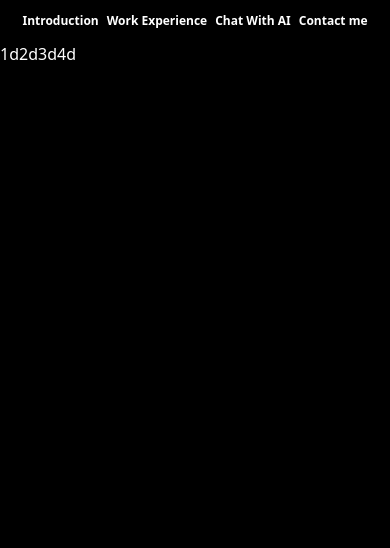
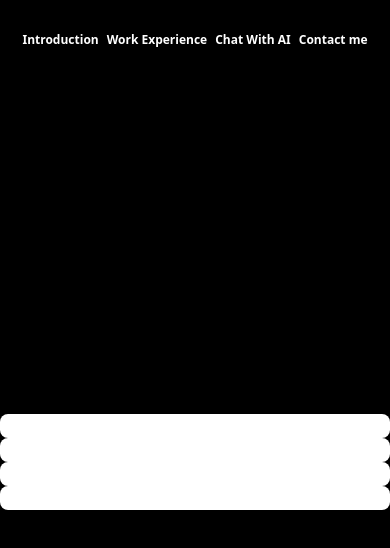
Before and after one commit to SonnyJimm/protofolio-tailwind, a React (Create React App) app: page / in a window 390 px wide. Shown: the top 548 px of the page. Built offline with nearby package versions, Linux system fonts and the light colour scheme.

Commit message:
place holder

```diff
--- a/src/App.tsx
+++ b/src/App.tsx
@@ -25,11 +25,9 @@ const App = () => {
       <NavBar>
         <NavBarElement
           setBackground={() => {
-            console.log("hi");
             setGradient("sm:to-violet-800");
           }}
           setDefaultBackground={() => {
-            console.log("bye");
             setGradient(active.background);
           }}
         >
--- a/src/components/wrappers/CardWrapper.tsx
+++ b/src/components/wrappers/CardWrapper.tsx
@@ -2,6 +2,10 @@ import React from "react";
 import { Props } from "interfaces";
 
 const CardWrapper: React.FC<Props> = ({ children }) => {
-  return <div className="">{children}</div>;
+  return (
+    <div className="sm:absolute rounded-lg lg:right-10 lg:w-3/4 sm:w-3/4 sm:h-5/6 bg-white">
+      {children}
+    </div>
+  );
 };
 export default CardWrapper;
--- a/src/components/wrappers/Container.tsx
+++ b/src/components/wrappers/Container.tsx
@@ -4,7 +4,7 @@ const Container: React.FC<ContainerProp> = ({ children, gradient }) => {
   return (
     <div
       className={
-        "h-screen w-screen flex flex-col-reverse font-sans transition-all text-white lg:flex-row  bg-black lg:bg-gradient-to-r sm:bg-gradient-to-t sm:from-black sm:from-60% " +
+        "h-screen w-screen flex flex-col-reverse font-sans transition-all duration-500 text-white lg:flex-row  bg-black lg:bg-gradient-to-r sm:bg-gradient-to-t sm:from-black sm:from-60% " +
         gradient
       }
     >
--- a/src/components/wrappers/Content.tsx
+++ b/src/components/wrappers/Content.tsx
@@ -2,7 +2,7 @@ import { Props } from "interfaces";
 
 const Content: React.FC<Props> = ({ children }) => {
   return (
-    <div className="basis-[95%] lg:basis-3/5 flex sm:flex-row-reverse sm:items-center">
+    <div className="basis-[95%] lg:basis-4/5 flex flex-col relative lg:flex-row-reverse sm:items-center justify-center box-content">
       {children}
     </div>
   );
--- a/src/components/wrappers/Navbar.tsx
+++ b/src/components/wrappers/Navbar.tsx
@@ -2,7 +2,7 @@ import { Props } from "interfaces";
 
 const NavBar: React.FC<Props> = ({ children }) => {
   return (
-    <div className="basis-[5%] flex flex-row items-center lg:items-start lg:basis-2/5 gap-2 md:gap-5 lg:flex-col justify-center lg:ml-20">
+    <div className="basis-[10%] flex flex-row items-center lg:items-start lg:basis-2/5 gap-2 md:gap-5 lg:flex-col justify-center lg:ml-20">
       {children}
     </div>
   );
```
